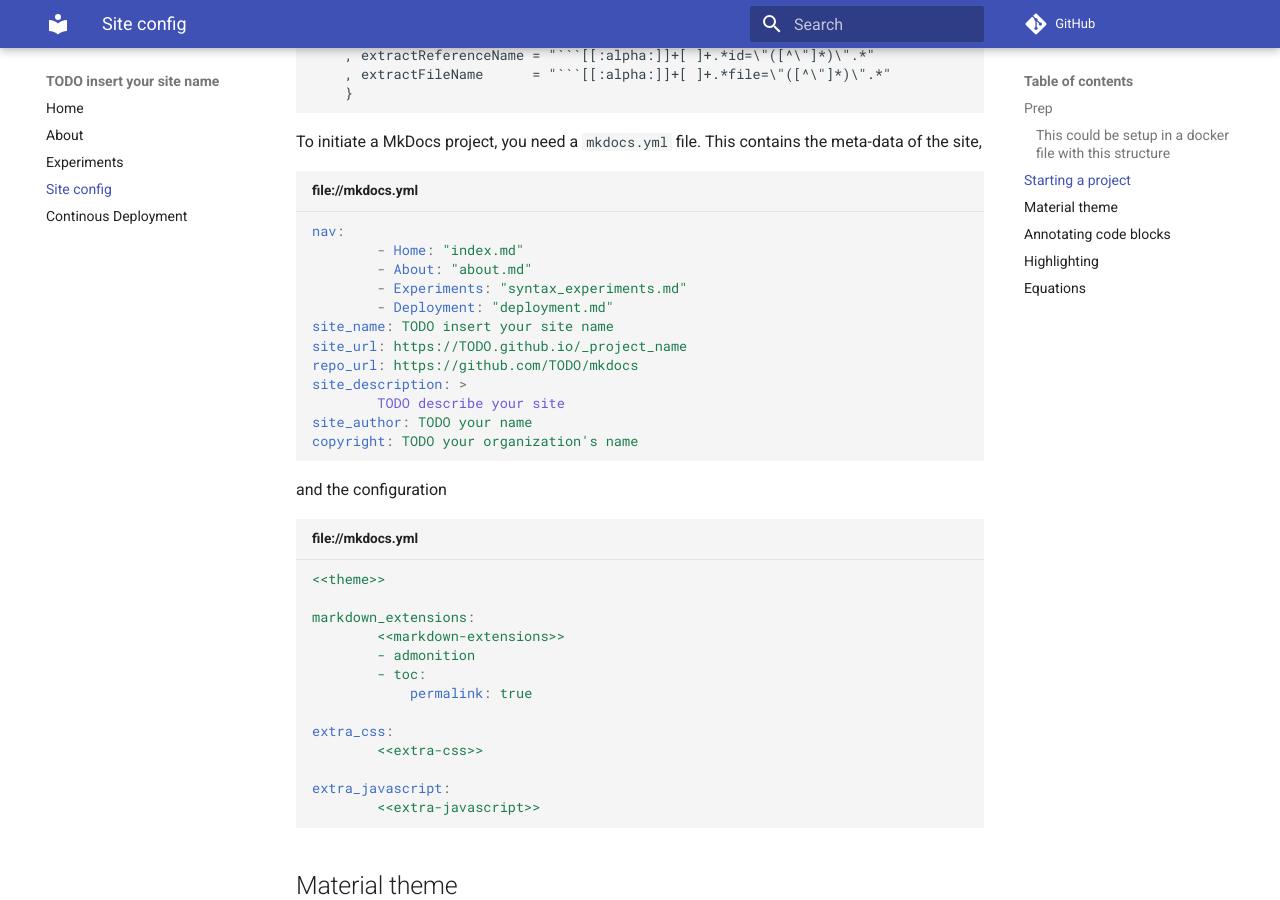
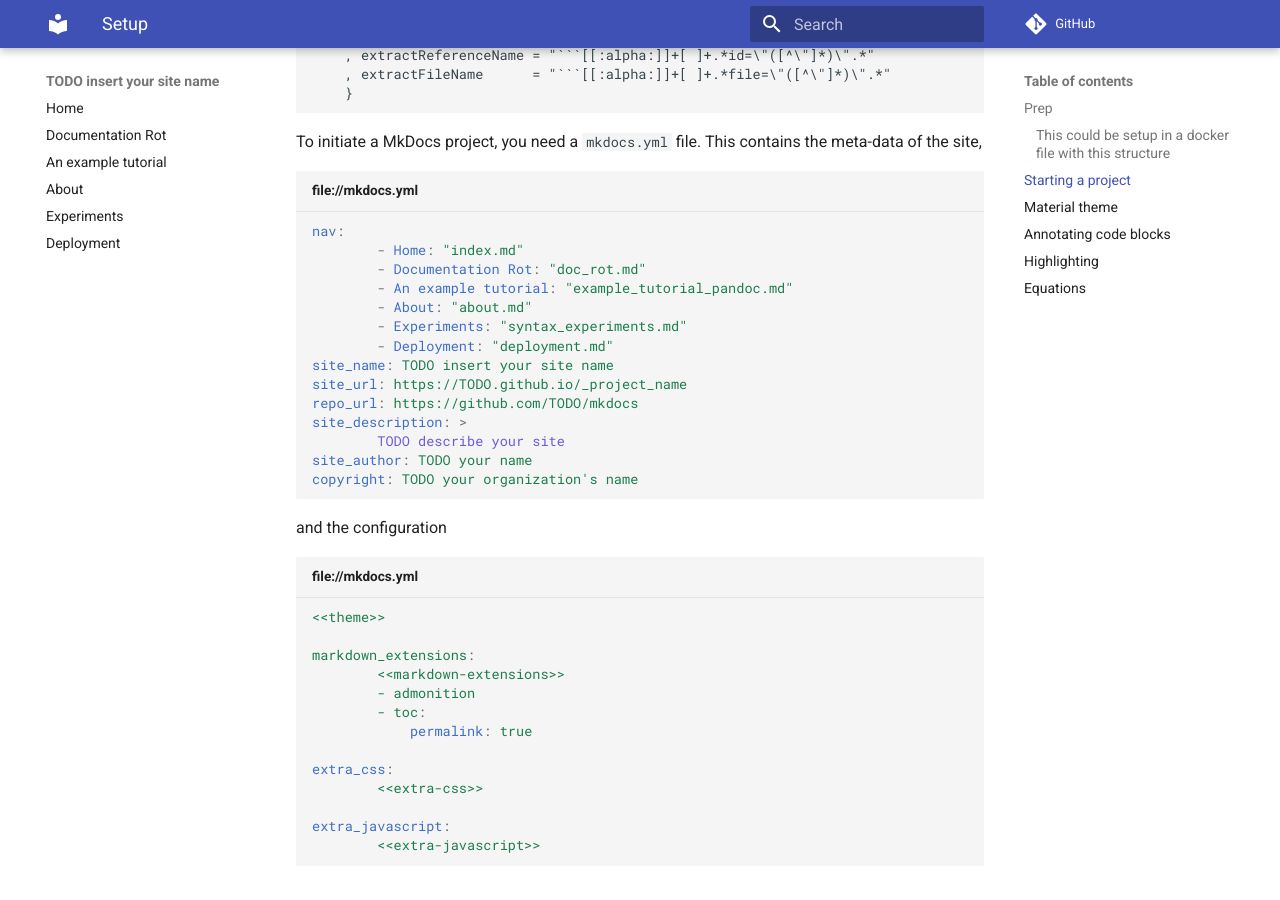
Before and after one commit to jag-academy/mkdocs, an MkDocs documentation site: the page built from docs/setup.md, in a window 1280 px wide and 900 px high, scrolled down 1854 px. Built offline with MkDocs 1.6.1 and Material for MkDocs 9.7.7, drawn with Linux system fonts in a browser that asks for light colours; comment, search, counter and statistics services are not loaded.

Commit message:
adding the little presentation and the tutorial

````diff
--- a/docs/setup.md
+++ b/docs/setup.md
@@ -88,6 +88,8 @@
 ```yaml title="file://mkdocs.yml"
 nav:
         - Home: "index.md"
+        - Documentation Rot: "doc_rot.md"
+        - An example tutorial: "example_tutorial_pandoc.md"
         - About: "about.md"
         - Experiments: "syntax_experiments.md"
         - Deployment: "deployment.md"
--- a/mkdocs.yml
+++ b/mkdocs.yml
@@ -2,10 +2,11 @@
 # ~\~ begin <<docs/setup.md|mkdocs.yml>>[0]
 nav:
         - Home: "index.md"
+        - Documentation Rot: "doc_rot.md"
+        - An example tutorial: "example_tutorial_pandoc.md"
         - About: "about.md"
         - Experiments: "syntax_experiments.md"
-        - Site config: "setup.md"
-        - Continous Deployment: "Deployment.md"
+        - Deployment: "deployment.md"
 site_name: TODO insert your site name
 site_url: https://TODO.github.io/_project_name
 repo_url: https://github.com/TODO/mkdocs
````
